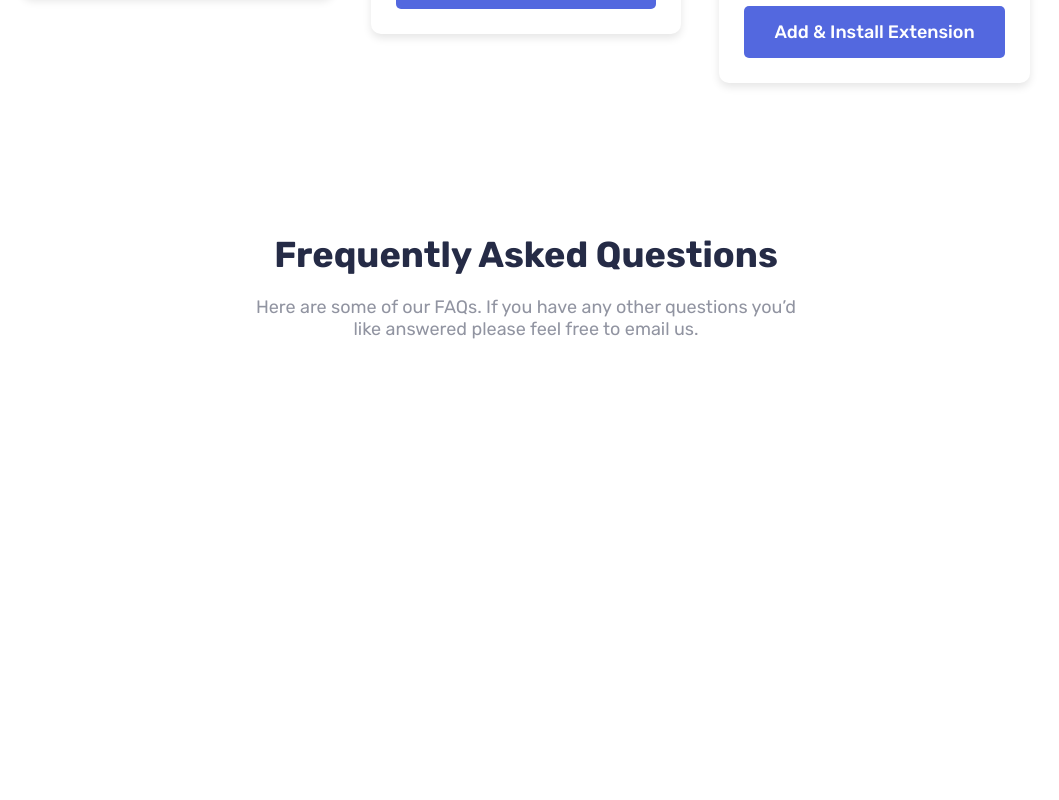
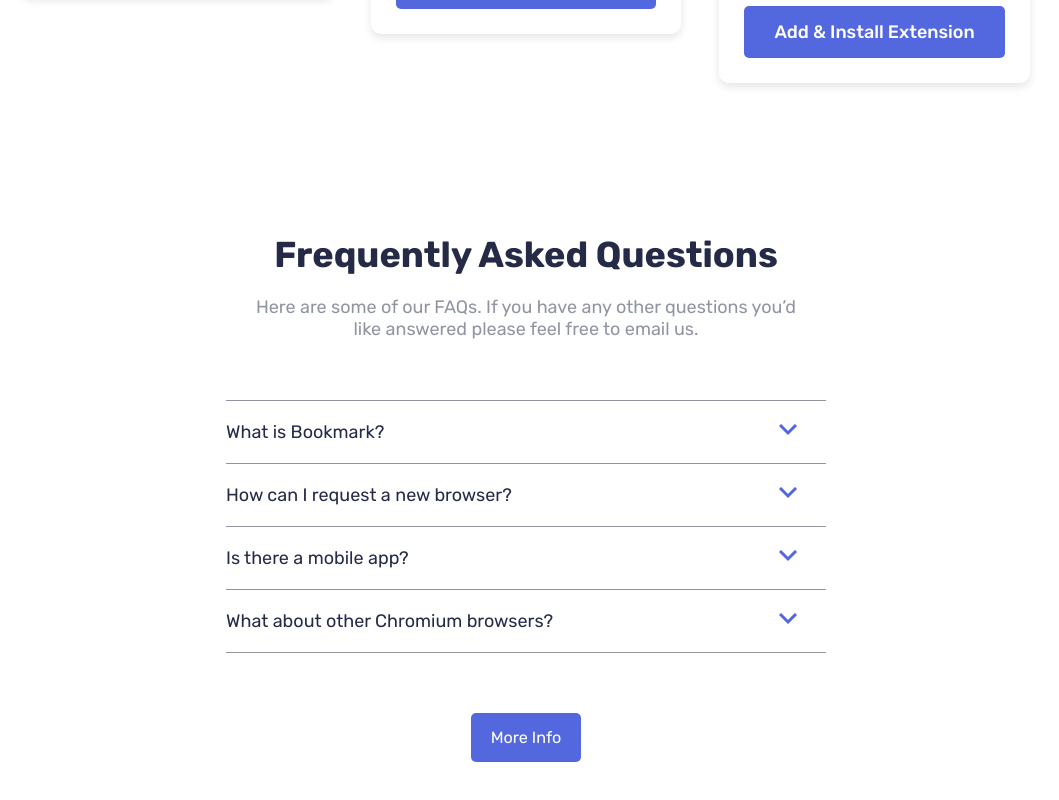
Before and after one commit to AlexanderMontoya/frontend-mentor-angular, an Angular app: page / in a window 1280 px wide. Shown: the part 2102-2902 px from the top of the page, without its empty margins (114-1173 px from the left). Before the commit the page ends 2592 px from the top, so only its background shows below. Built offline with nearby package versions, Linux system fonts and the light colour scheme.

Commit message:
desarrolle la seccion de preguntas frecuentes

```diff
--- a/src/app/bookmark/bookmark.module.ts
+++ b/src/app/bookmark/bookmark.module.ts
@@ -7,6 +7,7 @@
 import { HeroComponent } from './components/hero/hero.component';
 import { FeaturesComponent } from './components/features/features.component';
 import { BrowsersComponent } from './components/browsers/browsers.component';
+import { QuestionsComponent } from './components/questions/questions.component';
 
 
 @NgModule({
@@ -14,7 +15,8 @@
     LandingPageComponent,
     HeroComponent,
     FeaturesComponent,
-    BrowsersComponent
+    BrowsersComponent,
+    QuestionsComponent
   ],
   imports: [
     CommonModule,
--- /dev/null
+++ b/src/app/bookmark/components/questions/questions.component.css
@@ -0,0 +1,82 @@
+.accordion{
+    width: 600px;
+    margin: auto;
+    display: grid;
+
+    margin-top: 60px;
+    margin-bottom: 60px;
+}
+
+.accordion__item{
+    width: 100%;
+}
+
+.accordion__item .question{
+    width: 100%;
+    font-size: 1rem;
+
+    color: var(--very-dark-blue);
+
+    background-color: transparent;
+    border: none;
+    outline: none;
+
+    padding: 20px 0px;
+    padding-right: 25px;
+
+    display: flex;
+    justify-content: space-between;
+    align-items: center;
+
+    border-bottom: .8px solid var(--grayish-blue);
+    cursor: pointer;
+
+    transition: color .5s;
+}
+
+.accordion .accordion__item:first-child .question{
+    border-top: .8px solid var(--grayish-blue);
+}
+.accordion__item .question .img_arrow{
+    transition: transform .5s;
+}
+
+.accordion__item .question:hover{
+    color: var(--soft-red);
+}
+
+.accordion__item .answer{
+    display: none;
+    overflow: hidden;
+    padding: 25px 0px;
+    color: var(--grayish-blue);
+
+}
+
+.accordion__item .question.selected{
+    border-bottom:.8px solid transparent;
+}
+
+.accordion__item .question.selected .img_arrow{
+    transform: rotate(180deg);
+    stroke: var(--soft-red);
+}
+
+.accordion__item .answer.selected{
+    display: block;
+}
+
+.more{
+    width: 100%;
+    text-align: center;
+}
+.more__btn{
+    font-size: .9rem;
+    text-decoration: none;
+    text-align: center;
+    color: white;
+    background-color: var(--soft-blue);
+    border-radius: 5px;
+    padding: 15px 20px;
+    display: inline-block;
+}
--- /dev/null
+++ b/src/app/bookmark/components/questions/questions.component.html
@@ -0,0 +1,19 @@
+<div class="accordion">
+    <div class="accordion__item" *ngFor="let q of questions">
+        <button class="question" type="button"
+        (click)="selectedQuestion(q.id)"
+        [class.selected]="index_question == q.id">
+            <span>{{ q.question }}</span>
+            <svg xmlns="http://www.w3.org/2000/svg" width="22" height="16" fill="none" stroke="#5267DF" stroke-width="3" class="img_arrow"><path  d="M1 1l8 8 8-8"/></svg>
+        </button>
+        <div class="answer" [class.selected]="index_question == q.id">
+            <div class="answer__body">
+                {{ q.answer }}
+            </div>
+        </div>
+    </div>
+</div>
+
+<div class="more">
+    <a href="#" class="more__btn">More Info</a>
+</div>
--- /dev/null
+++ b/src/app/bookmark/components/questions/questions.component.ts
@@ -0,0 +1,46 @@
+import { Component } from '@angular/core';
+
+@Component({
+  selector: 'bookmark-questions',
+  templateUrl: './questions.component.html',
+  styleUrls: ['./questions.component.css']
+})
+export class QuestionsComponent {
+  public index_question:number = -1
+
+  public questions = [
+    {
+      id:0,
+      question: "What is Bookmark?",
+      answer: "Lorem ipsum dolor sit amet, consectetur adipiscing elit. Fusce tincidunt justo eget ultricies fringilla. Phasellus blandit ipsum quis quam ornare mattis."
+    },
+    {
+      id:1,
+      question: "How can I request a new browser?",
+      answer: "Vivamus luctus eros aliquet convallis ultricies. Mauris augue massa, ultricies non ligula. Suspendisse imperdiet. Vivamus luctus eros aliquet convallis ultricies. Mauris augue massa, ultricies non ligula. Suspendisse imperdie tVivamus luctus eros aliquet convallis ultricies. Mauris augue massa, ultricies non ligula. Suspendisse imperdiet."
+    },
+    {
+      id:2,
+      question: "Is there a mobile app?",
+      answer: "Sed consectetur quam id neque fermentum accumsan. Praesent luctus vestibulum dolor, ut condimentum urna vulputate eget. Cras in ligula quis est pharetra mattis sit amet pharetra purus. Sed sollicitudin ex et ultricies bibendum."
+    },
+    {
+      id:3,
+      question: "What about other Chromium browsers?",
+      answer: "Integer condimentum ipsum id imperdiet finibus. Vivamus in placerat mi, at euismod dui. Aliquam vitae neque eget nisl gravida pellentesque non ut velit."
+    }
+  ]
+
+  public selectedQuestion(index:number):void{
+    if(this.index_question == index){
+      this.index_question = -1
+      return
+    }
+
+    const question = this.questions.find(q=>q.id == index)
+
+    if(!question) return
+
+    this.index_question = index
+  }
+}
--- a/src/app/bookmark/pages/landing-page/landing-page.component.html
+++ b/src/app/bookmark/pages/landing-page/landing-page.component.html
@@ -18,5 +18,7 @@
     <section class="section">
         <h2 class="section__subTitle">Frequently Asked Questions</h2>
         <p class="section__paragraph">Here are some of our FAQs. If you have any other questions you’d like answered please feel free to email us.</p>
+
+        <bookmark-questions></bookmark-questions>
     </section>
 </main>
```
